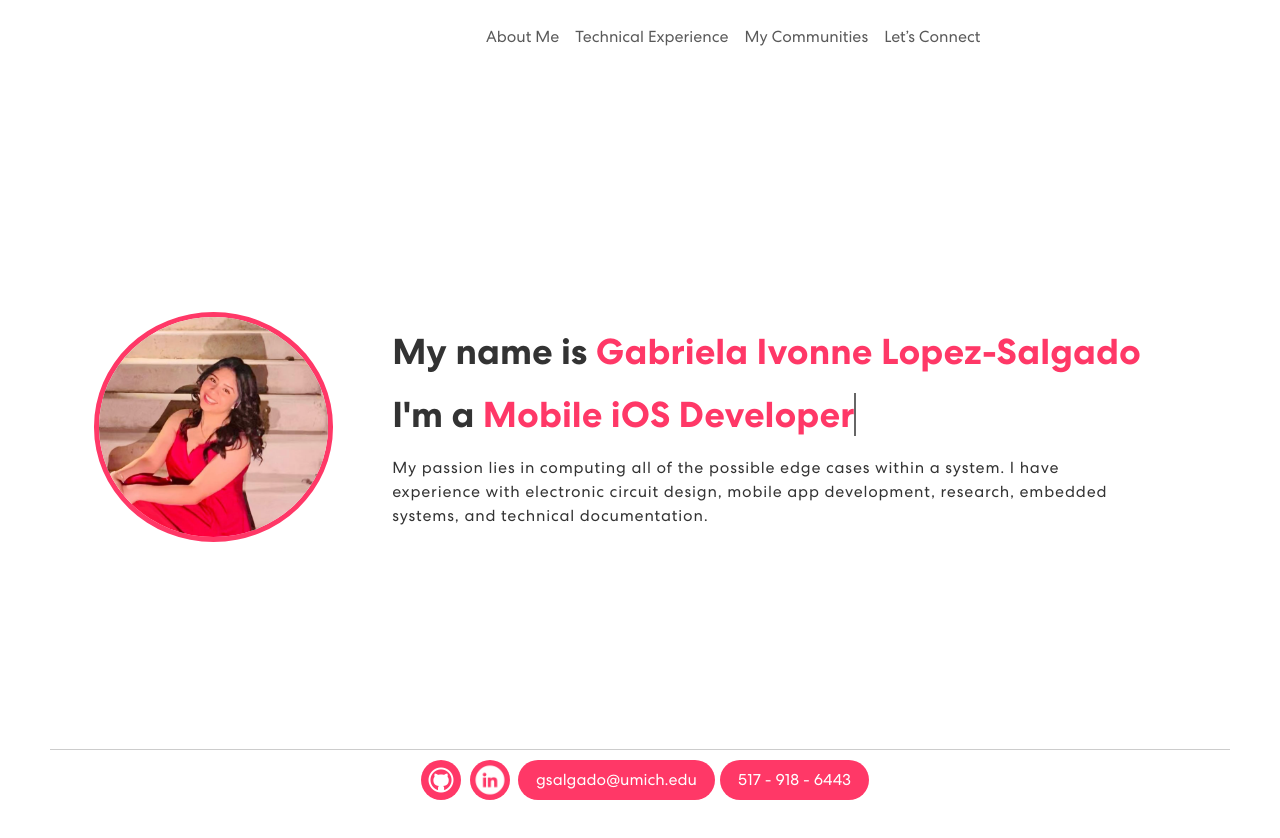
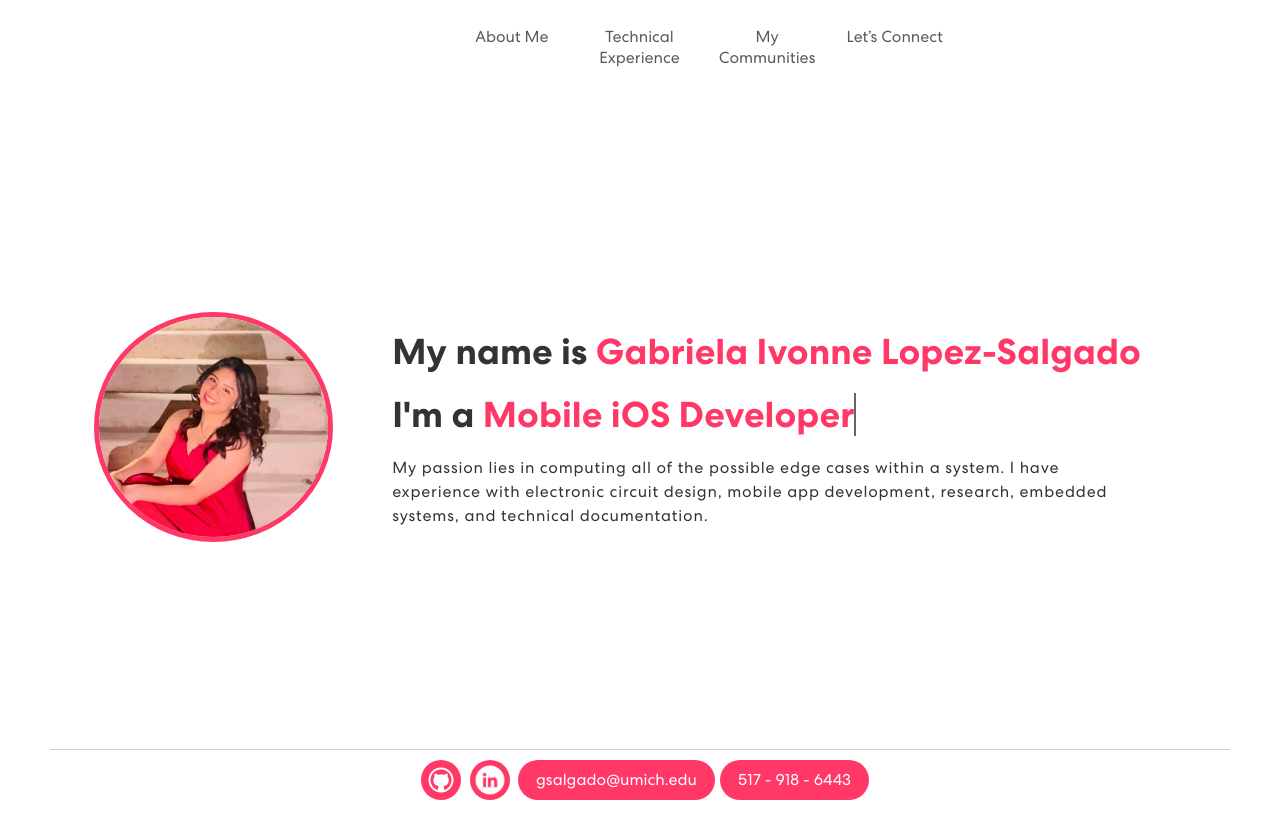
Before and after one commit to glopezsalgado/glopezsalgado.github.io, a React (Create React App) app: page / in a window 1280 px wide. Shown: the top 838 px of the page. Built offline with nearby package versions, Linux system fonts and the light colour scheme.

Commit message:
navbar text alignment fixing

```diff
--- a/src/App.css
+++ b/src/App.css
@@ -159,6 +159,9 @@ nav.navbar a.navbar-brand {
   /* Ensures it takes up the remaining space */
   align-items: center;
   /* Center align items vertically */
+  flex: 1;
+  text-align: center;
+  padding: 0 15px;
 }
 
 /* Styling for active navbar link */
@@ -302,18 +305,9 @@ nav.navbar .navbar-toggler[aria-expanded="true"] .navbar-toggler-icon {
 
 /* Styling for the navigation menu */
 nav.navbar .menuText {
-  color: #bf7015;
-  /* Text color */
   display: flex;
-  /* Flexbox for menu items */
   justify-content: space-between;
-  /* Evenly spaces out menu items */
-  align-items: center;
-  /* Center aligns items vertically */
   width: 100%;
-  /* Ensures it takes up the remaining space */
-  padding-left: 30px;
-  /* Padding to the left to create space from the logo */
 }
 
 
```
